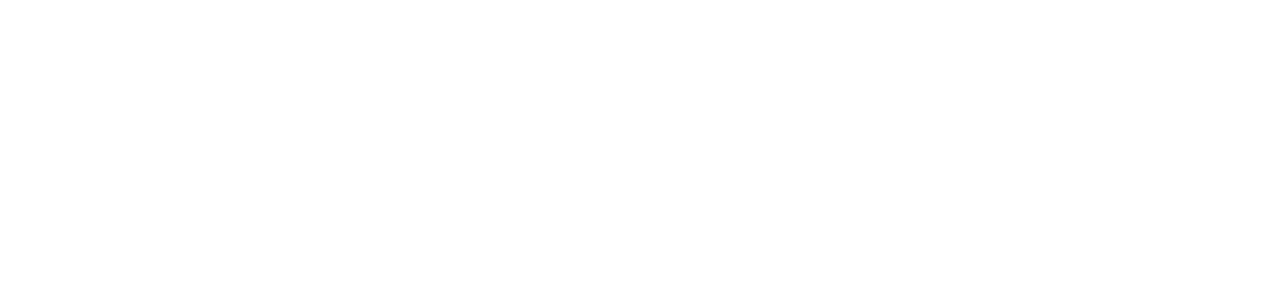
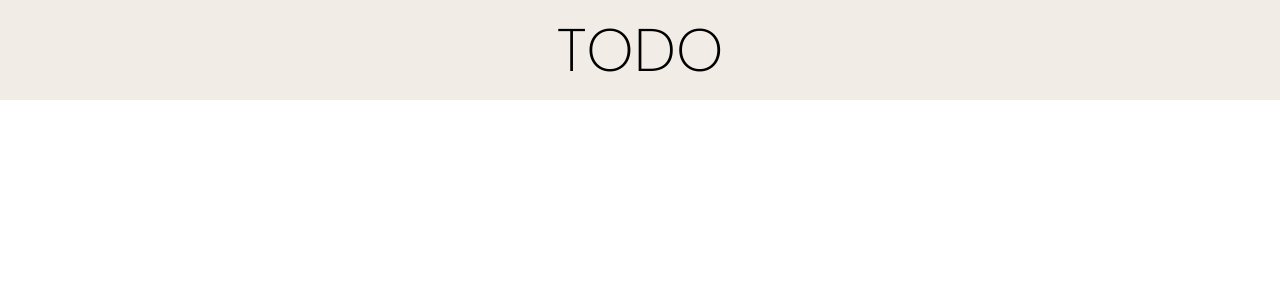
Before and after one commit to wpplng/react-todo-list, a React (Vite) app: page / in a window 1280 px wide. Shown: the top 300 px of the page. Built offline with nearby package versions, Linux system fonts and the light colour scheme.

Commit message:
added header

```diff
--- a/src/App.tsx
+++ b/src/App.tsx
@@ -1,5 +1,11 @@
+import Header from './components/Header';
+
 function App() {
-  return <></>;
+  return (
+    <>
+      <Header />
+    </>
+  );
 }
 
 export default App;
--- /dev/null
+++ b/src/components/Header.tsx
@@ -0,0 +1,10 @@
+import type { ReactElement } from 'react';
+
+const Header = (): ReactElement => {
+  return (
+    <header className='header'>
+      <h1>Todo</h1>
+    </header>
+  );
+};
+export default Header;
--- /dev/null
+++ b/src/css/Header.css
@@ -0,0 +1,13 @@
+.header {
+  background-color: #f1ece6;
+  height: 100px;
+  display: flex;
+  justify-content: center;
+  align-items: center;
+}
+
+.header h1 {
+  text-transform: uppercase;
+  font-size: clamp(2.44rem, 2.38vw + 1.85rem, 3.75rem);
+  font-weight: 200;
+}
--- /dev/null
+++ b/src/css/base.css
@@ -0,0 +1,11 @@
+@import url('https://fonts.googleapis.com/css2?family=Poppins:ital,wght@0,100;0,200;0,300;0,400;0,500;0,600;0,700;0,800;0,900;1,100;1,200;1,300;1,400;1,500;1,600;1,700;1,800;1,900&display=swap');
+
+* {
+  box-sizing: border-box;
+  margin: 0;
+  padding: 0;
+}
+
+body {
+  font-family: 'Poppins', sans-serif;
+}
--- a/src/index.css
+++ b/src/index.css
@@ -0,0 +1,2 @@
+@import url('./css/base.css');
+@import url('./css/Header.css');
```
